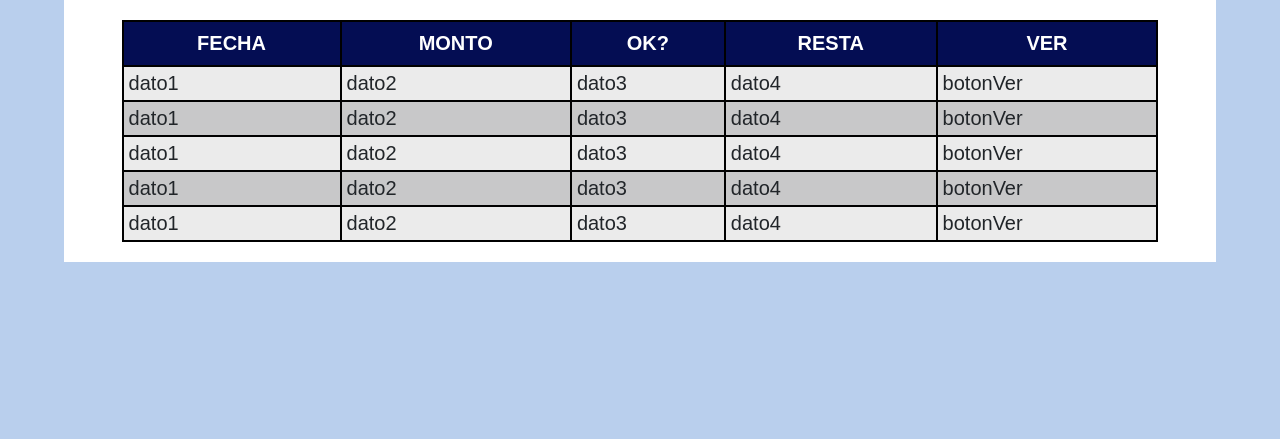
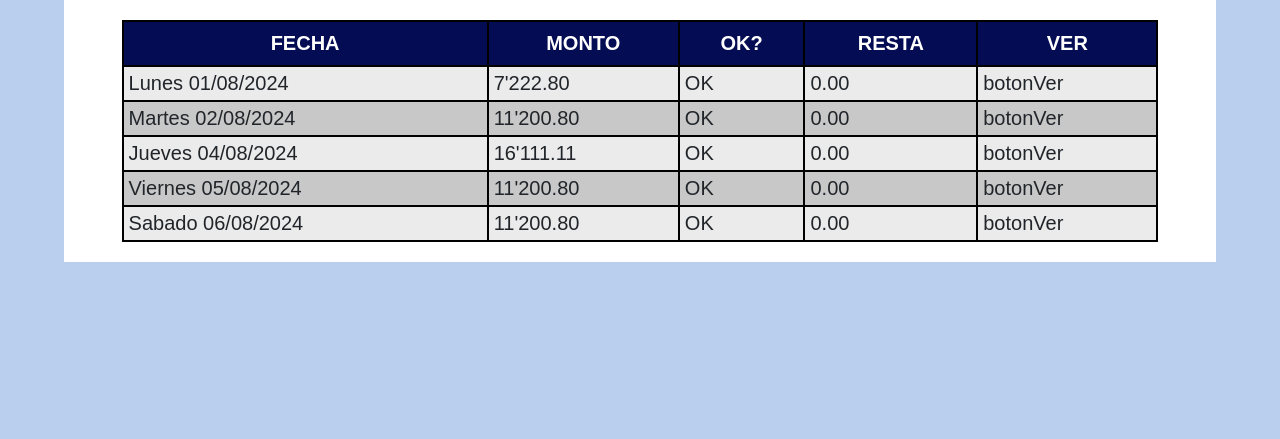
Before and after one commit to BlackKira31/Sorpresa1, a Flask app: page / in a window 1280 px wide. Shown: the part 34-473 px from the top of the page. Run offline with Flask 3, Linux system fonts and the light colour scheme.

Commit message:
Add files via upload

```diff
--- a/Cuadre/static/css/header.css
+++ b/Cuadre/static/css/header.css
@@ -25,6 +25,9 @@ header {
 .navli {
     float: left;
 }
+.navli:active{
+    background-color: #0575df;
+}
 
 .nava {
     display: block;
--- a/Cuadre/static/css/style.css
+++ b/Cuadre/static/css/style.css
@@ -11,6 +11,7 @@ body {
     margin: 0px auto;
     background-color: #ffffff;
     width: 90%;
+    height: 100%;
     height: max-content;
     padding-top: 20px;
     padding-bottom: 20px;
@@ -20,6 +21,7 @@ body {
 #div_index{
     display: flex;
     justify-content: center;
+    height: 100%;
 }
 #div_index table {
     width: 90%;
--- a/Cuadre/templates/header.html
+++ b/Cuadre/templates/header.html
@@ -14,7 +14,7 @@
         <div id="contheader">
             <nav class="navbar">
                 <ul class="navul">
-                    <li class="navli"><a class="nava" href="#">INICIO</a></li>
+                    <li class="navli"><a class="nava" href="index.html">INICIO</a></li>
                     <li class="navli"><a class="nava" href="#">CUADRE</a></li>
                 </ul>
             </nav>
--- a/Cuadre/templates/index.html
+++ b/Cuadre/templates/index.html
@@ -12,38 +12,38 @@
         </thead>
         <tbody>
             <tr>
-                <td>dato1</td>
-                <td>dato2</td>
-                <td>dato3</td>
-                <td>dato4</td>
+                <td>Lunes 01/08/2024</td>
+                <td>7'222.80</td>
+                <td>OK</td>
+                <td>0.00</td>
                 <td>botonVer</td>
             </tr>
             <tr>
-                <td>dato1</td>
-                <td>dato2</td>
-                <td>dato3</td>
-                <td>dato4</td>
+                <td>Martes 02/08/2024</td>
+                <td>11'200.80</td>
+                <td>OK</td>
+                <td>0.00</td>
                 <td>botonVer</td>
             </tr>
             <tr>
-                <td>dato1</td>
-                <td>dato2</td>
-                <td>dato3</td>
-                <td>dato4</td>
+                <td>Jueves 04/08/2024</td>
+                <td>16'111.11</td>
+                <td>OK</td>
+                <td>0.00</td>
                 <td>botonVer</td>
             </tr>
             <tr>
-                <td>dato1</td>
-                <td>dato2</td>
-                <td>dato3</td>
-                <td>dato4</td>
+                <td>Viernes 05/08/2024</td>
+                <td>11'200.80</td>
+                <td>OK</td>
+                <td>0.00</td>
                 <td>botonVer</td>
             </tr>
             <tr>
-                <td>dato1</td>
-                <td>dato2</td>
-                <td>dato3</td>
-                <td>dato4</td>
+                <td>Sabado 06/08/2024</td>
+                <td>11'200.80</td>
+                <td>OK</td>
+                <td>0.00</td>
                 <td>botonVer</td>
             </tr>
         </tbody>
```
